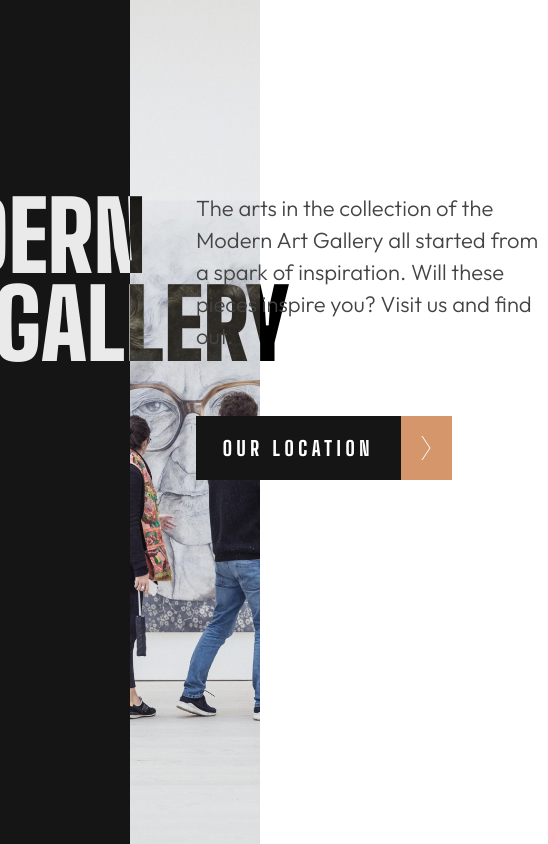
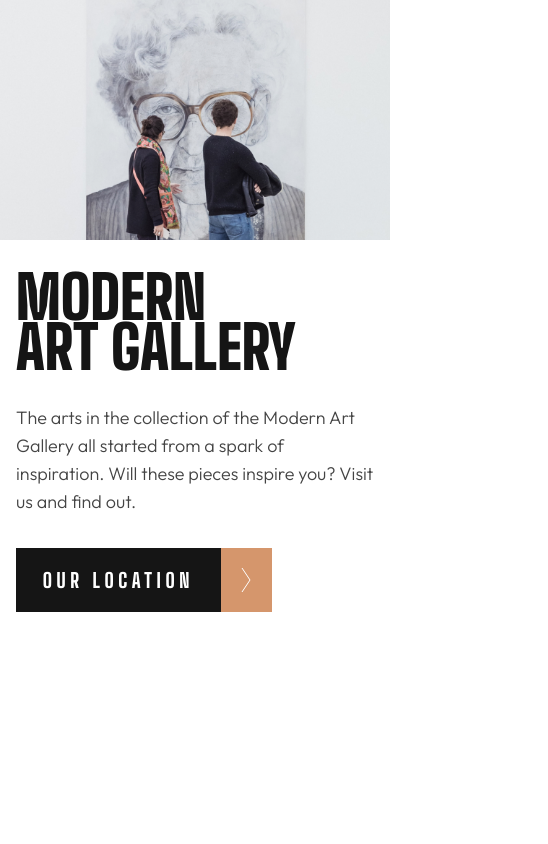
Before and after one commit to Tlwaller/modern-art-museum, a React (Create React App) app: page / in a window 390 px wide. Shown: the whole page, 548 px wide, since content can reach past the window. Built offline with nearby package versions, Linux system fonts and the light colour scheme.

Commit message:
Add responsive design to hero

```diff
--- a/src/components/Hero.js
+++ b/src/components/Hero.js
@@ -4,10 +4,15 @@ import museum1 from "assets/Museum1.jpg";
 const Hero = () => {
   return (
     <section className="hero relative h-screen w-screen">
-      <div className="hero-bg-container h-full w-full flex top-0 left-0 -z-10">
-        <div className="h-full relative bg-almost-black w-1/3"></div>
-        <div className="w-0 z-10 mix-blend-difference relative mt-48">
-          <h1 className="-ml-72 w-96 text-white whitespace-nowrap">
+      <div className="hero-bg-container h-full w-full flex flex-col top-0 left-0 -z-10 md:flex-row">
+        <div
+          className={
+            "hero-black-div relative w-1/3 bg-almost-black" +
+            " max-md:hidden md:h-full"
+          }
+        ></div>
+        <div className="hero-h1-contain relative w-0 z-10 mix-blend-difference md:mt-48">
+          <h1 className="w-96 text-white whitespace-nowrap -ml-72 max-md:hidden">
             MODERN
             <br />
             ART GALLERY
@@ -15,18 +20,31 @@ const Hero = () => {
         </div>
         <div
           alt="Two people observing an art piece."
-          className="h-full w-1/3 relative bg-cover bg-center"
+          className={
+            "hero-img-div relative w-full h-60 bg-cover bg-center" +
+            " md:w-1/3 md:h-full"
+          }
           style={{ backgroundImage: `url(${museum1})` }}
         />
-        <div className="w-0 z-10 relative mt-48 -ml-16">
-          <p className="text-dark-grey mb-16" style={{ width: "22rem" }}>
+        <div
+          className={
+            "hero-content relative flex-col justify-between w-full px-4 z-10" +
+            " max-md:flex max-md:gap-8 max-md:pt-8 md:mt-48 md:-ml-16 md:w-0 md:px-0"
+          }
+        >
+          <h3 className=" text-almost-black whitespace-nowrap md:hidden">
+            MODERN
+            <br />
+            ART GALLERY
+          </h3>
+          <p className="w-full text-dark-grey max-md:text-lg md:w-22 md:mb-16">
             The arts in the collection of the Modern Art Gallery all started
             from a spark of inspiration. Will these pieces inspire you? Visit us
             and find out.
           </p>
           <Button text="OUR LOCATION" className="z-40 absolute" />
         </div>
-        <div className="w-1/3 h-full bg-white" />
+        <div className="hero-white-div w-1/3 h-full bg-white max-md:hidden" />
       </div>
     </section>
   );
--- a/tailwind.config.js
+++ b/tailwind.config.js
@@ -3,6 +3,9 @@ module.exports = {
   content: ["./src/**/*.{js,jsx,ts,tsx}"],
   theme: {
     extend: {
+      width: {
+        22: "22rem",
+      },
       colors: {
         gold: "#d5966c",
         "almost-black": "#151515",
```
